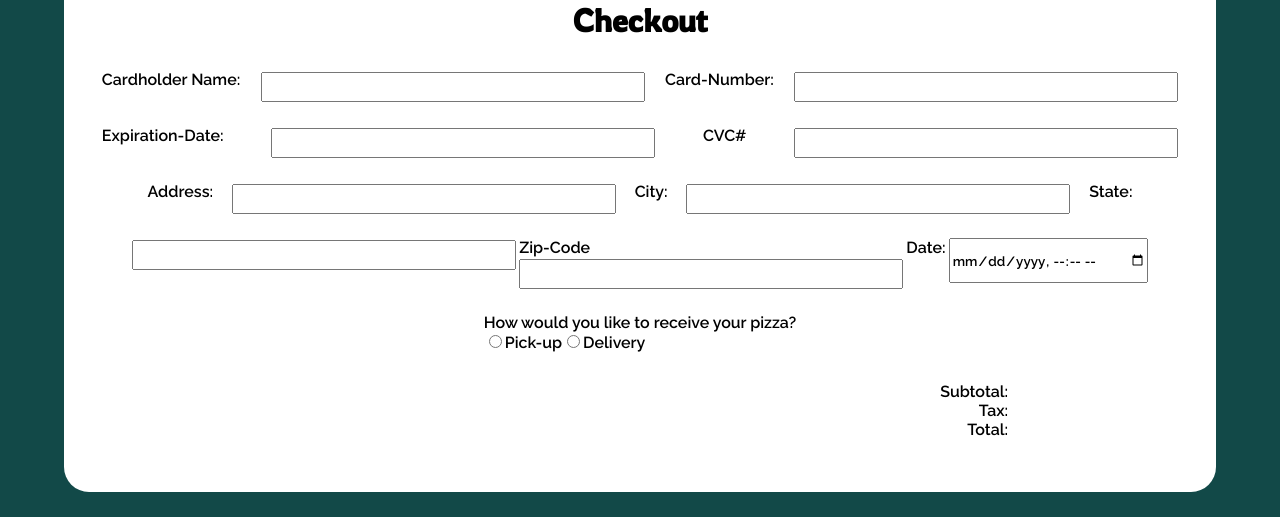
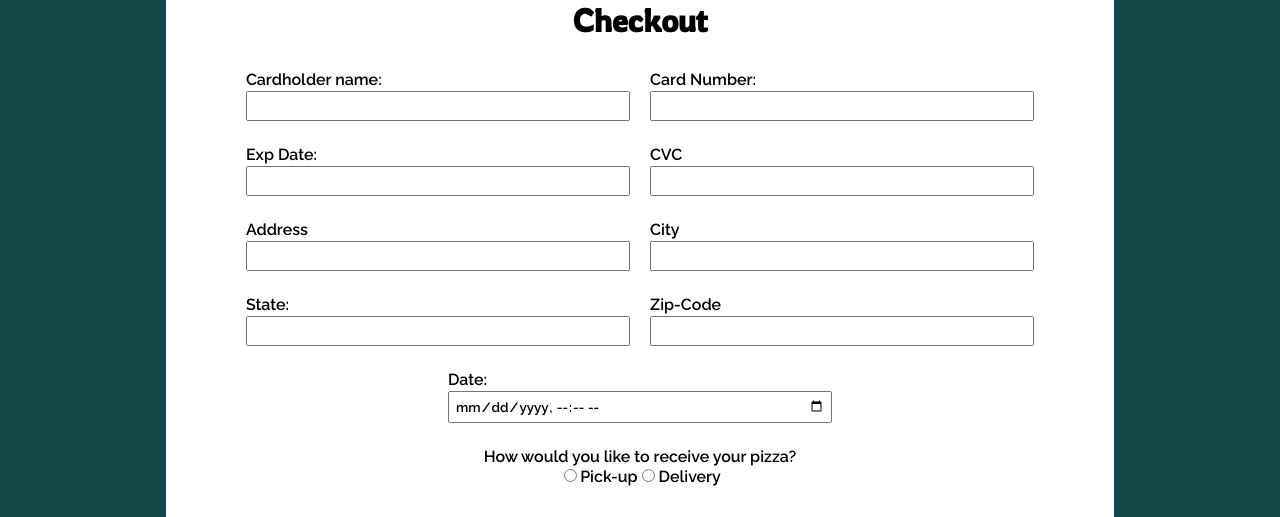
Before and after one commit to krayterzoff219/PizzaOrdering, a Vue app in the folder vue/: page /checkout in a window 1280 px wide. Shown: the part 233-750 px from the top of the page. Built offline with nearby package versions, Linux system fonts and the light colour scheme.

Commit message:
fixed the social icons in the homepage, checkout is finished aside from price being calculated, testimonial carousel is fixed

```diff
--- a/vue/src/components/SocialIcons.vue
+++ b/vue/src/components/SocialIcons.vue
@@ -3,15 +3,21 @@
 		<!-- <font-awesome-icon icon="fa-twitter" />
         <font-awesome-icon :icon="instagramIcon" />
         <font-awesome-icon :icon="facebookIcon" /> -->
-		<i
+
+		<a href="https://twitter.com/"><i
 			class="fa-brands fa-x-twitter"
-			style="color: black"></i
-		><i
+			style="color: black" ></i
+		></a>
+
+		<a href="https://www.instagram.com/"><i
 			class="fa-brands fa-instagram"
 			style="color: black"></i
-		><i
+		></a>
+
+		<a href="https://www.facebook.com/"><i
 			class="fa-brands fa-facebook"
-			style="color: black"></i>
+			style="color: black"></i
+		></a>
 	</div>
 </template>
 
@@ -37,6 +43,14 @@ export default {
 	display: flex;
 	justify-content: center;
 	align-items: center;
+
 }
+
+.fa-brands {
+	margin-left: 60px;
+	margin-right: 60px;
+	font-size: 30px;
+}
+
 </style>
 ;
--- a/vue/src/components/TestimonialCarousel.vue
+++ b/vue/src/components/TestimonialCarousel.vue
@@ -82,15 +82,16 @@ export default {
     justify-content: center;
     align-items: center;
     flex-direction: column;
-    padding-top: 100px;
+    padding-top: 200px;
 	margin: 0 auto;
 	text-align: center;
 	max-width: 600px;
-    min-height: 250px;
+    min-height: 200px;
 
 }
 
 .testimoial {
+
 	display: flex;
 	transition: all 0.9s ease-in;
 }
@@ -101,6 +102,7 @@ export default {
 
 .author {
 	font-style: italic;
+	padding-top: 15px;
 }
 .carousel-buttons {
 	margin: 10px 10px 5px;
--- a/vue/src/views/CustomerCheckout.vue
+++ b/vue/src/views/CustomerCheckout.vue
@@ -4,38 +4,54 @@
 		<div class="checkout-inputs">
 			<h1>Checkout</h1>
 			<div class="checkout-wrapper">
+
 				<div class="card-info">
-					<label for="cardholder-name">Cardholder Name: </label>
-					<user-input />
-					<label for="Card-Number">Card-Number: </label>
-					<user-input />
-					<label for="Exp-Date">Expiration-Date:</label>
-					<user-input />
-					<label for="Security-Code">CVC# </label>
-					<user-input />
+
+					<user-input label="Cardholder name: "
+                                inputId="Cardholder-name"
+                                inputType="text"/>
+
+					<user-input label="Card Number:"
+                                inputId="Card-Number"
+                                inputType="number"/>
+
+					<user-input label="Exp Date:"
+                                inputId="CVC"
+                                inputType="number"/>
+
+					<user-input label="CVC"
+                                inputId="CVC"
+                                inputType="number"/>
 				</div>
 				<div class="customer-info">
-					<label for="Address">Address: </label>
-					<user-input />
 
-					<label for="City">City: </label>
-					<user-input />
+					<user-input label="Address"
+                                inputId="Address"
+                                inputType="text"/>
 
-					<label for="State">State: </label>
-					<user-input />
+					<user-input label="City"
+                                inputId="City"
+                                inputType="text"/>
 
-					<!-- <label for ="Zip-Code">Zip Code: </label> -->
-					<user-input
-						label="Zip-Code"
-						inputId="Zip-Code"
-						inputType="text" />
+					<user-input label="State:"
+                                inputId="State"
+                                inputType="text"/>
 
-					<label for="Date">Date: </label>
-					<input
-						id="date-label"
-						type="datetime-local" />
+					<user-input label="Zip-Code"
+                                inputId="Zip-Code"
+                                inputType="number"/>
+
+					<user-input label="Date:"
+                                inputId="Date"
+                                inputType="datetime-local"/>
+
 				</div>
 				<div class="delivery">
+
+                    <!-- <user-input label="Date:"
+                                inputId="Date"
+                                inputType="datetime-local"/> -->
+
 					<p>How would you like to receive your pizza?</p>
 					<form>
 						<input
@@ -45,14 +61,14 @@
 						<input
 							type="radio"
 							id="Delivery" />
-						<label for="Dilivery">Delivery</label>
+						<label for="Delivery">Delivery</label>
 					</form>
 				</div>
 			</div>
 			<div class="total-payment">
-				<p id="subtotal">Subtotal: {{ Subtotal }}</p>
+				<p id="subtotal">Subtotal: {{ price }}</p>
 				<p id="tax">Tax: {{ Tax }}</p>
-				<p id="total">Total: {{ Total }}</p>
+				<p id="total">Total: {{ total }}</p>
 			</div>
 		</div>
 	</section>
@@ -62,16 +78,28 @@
 import UserInput from "../components/UserInput.vue";
 import HorizontalHero from "../components/HorizontalHero.vue";
 
+
+
 export default {
 	components: { UserInput, HorizontalHero },
+
 };
+
+
+
 </script>
 
 <style>
+
+.delivery > form{
+    text-align: center;
+}
+
 .card-info {
 	display: flex;
 	flex-wrap: wrap;
-	justify-content: space-between;
+	justify-content: space-evenly;
+	width: 95%;
 }
 
 .customer-info {
@@ -88,15 +116,13 @@ export default {
 
 .checkout-wrapper {
 	display: flex;
-	justify-content: center;
+	/* justify-content: center; */
 	align-items: center;
 	flex-direction: column;
 	margin: 30px;
 }
 
-#date-label {
-	margin-bottom: 30px;
-}
+
 
 .instructions {
 	height: 100px;
@@ -111,4 +137,10 @@ export default {
 	margin-right: 200px;
 	margin-bottom: 20px;
 }
+
+.delivery{
+    display: flex;
+    flex-direction: column;
+}
+
 </style>
--- a/vue/src/views/Home.vue
+++ b/vue/src/views/Home.vue
@@ -83,8 +83,8 @@ export default {
 
 .hero-image1 {
 	grid-area: heroPic;
-	margin: 5px;
-	margin-bottom: 5px;
+	margin: 10px;
+	margin-bottom: 10px;
 	border-radius: 25px;
 	border: #124948 solid 5px;
 	width: 92%;
@@ -113,6 +113,7 @@ export default {
 	padding: 15px;
 	border: #124948 solid 10px;
 	border-radius: 25px;
+
 }
 
 .carousel {
@@ -122,7 +123,7 @@ export default {
 }
 
 .maps-image > img {
-	margin: 25px;
+	/* margin: 25px; */
 	grid-area: mapsImg;
 	border-radius: 10%;
 	border: #124948 solid 10px;
@@ -174,5 +175,7 @@ border-top-right-radius: 25px; */
 		border: #124948 solid 5px;
 		width: 92%;
 	}
+
+
 }
 </style>
```
